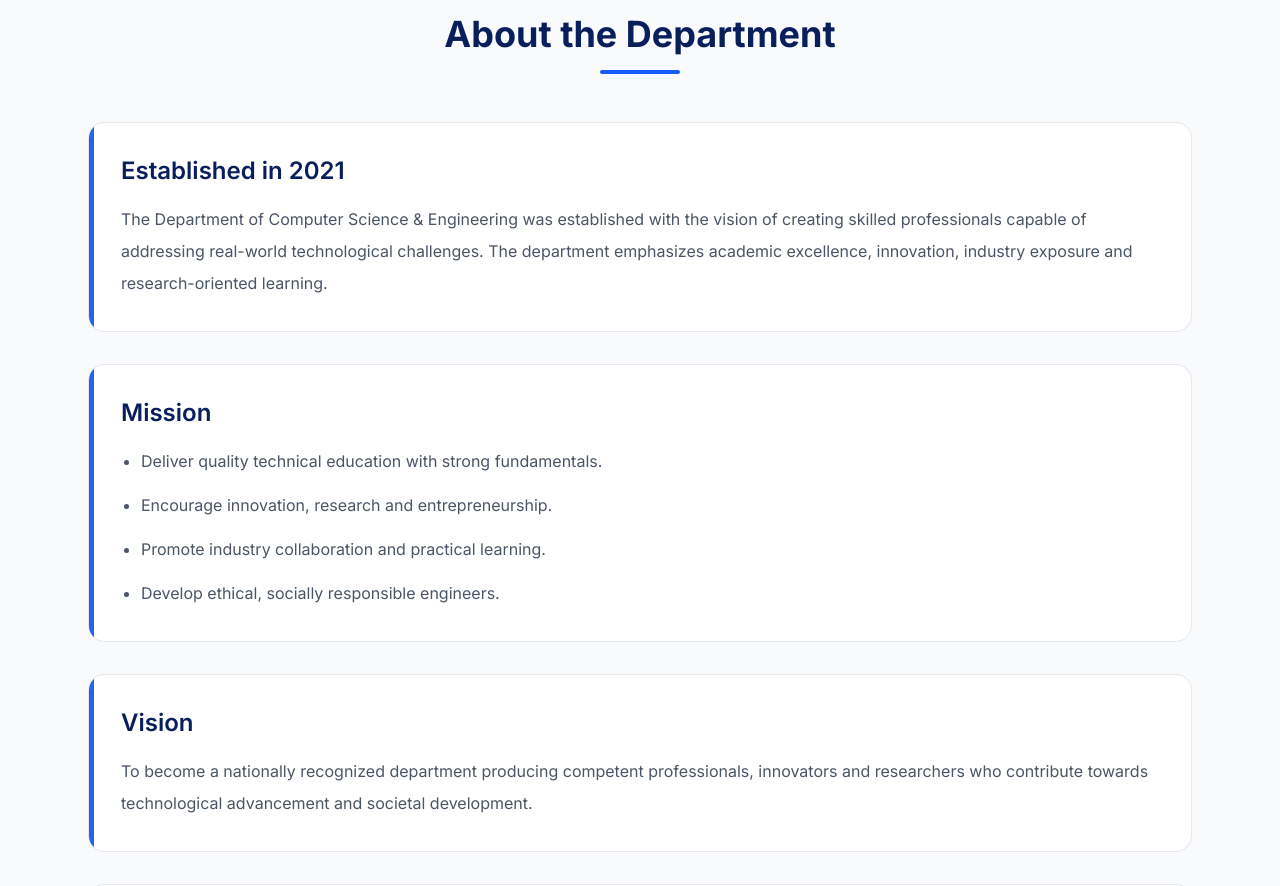
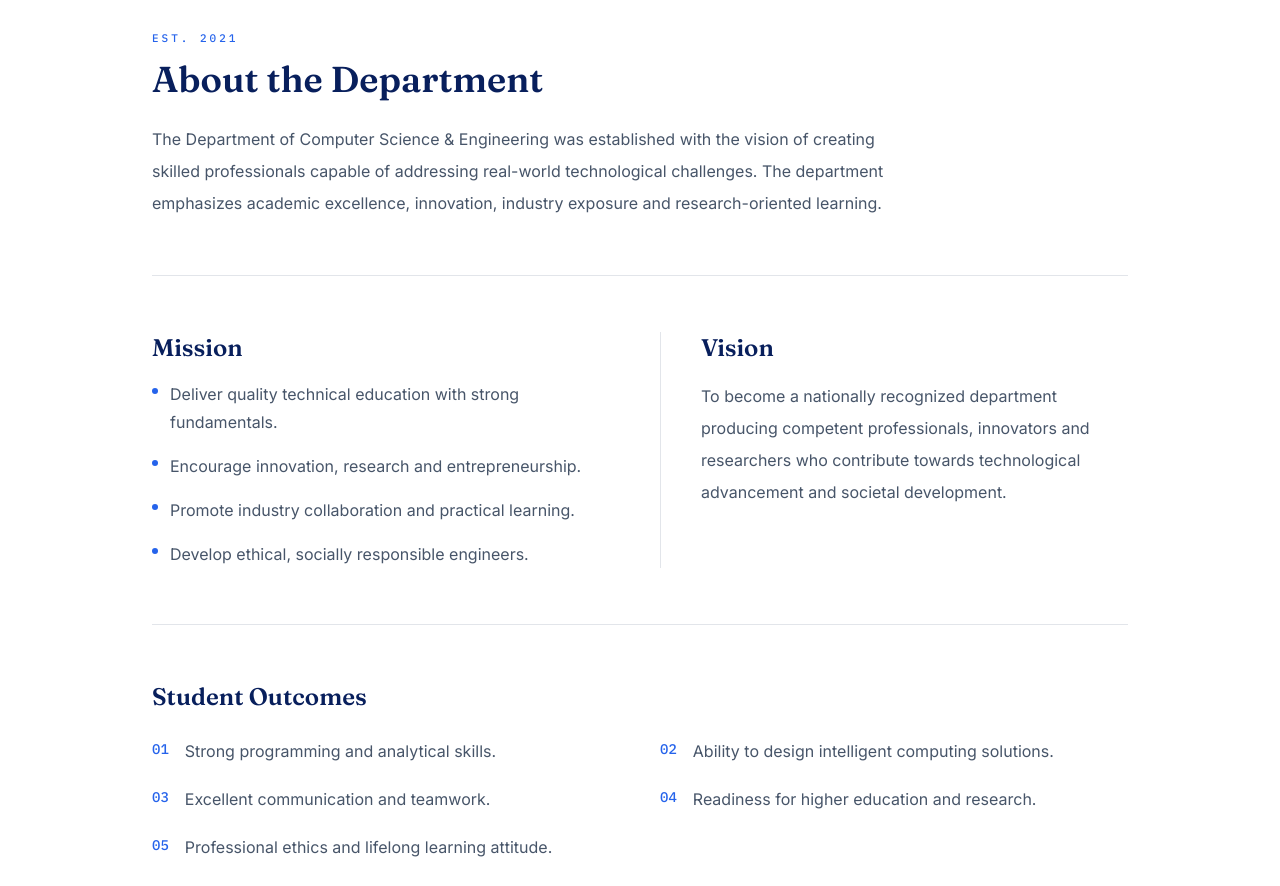
Before and after one commit to khushisoumya/iem-cst-csit-cs-nw, a React (Vite) app: page /about in a window 1280 px wide. Shown: the part 560-1446 px from the top of the page. Built offline with nearby package versions, Linux system fonts and the light colour scheme.

Commit message:
Redesign About page as two-column editorial layout

```diff
--- a/src/components/about/AboutContent.jsx
+++ b/src/components/about/AboutContent.jsx
@@ -1,74 +1,82 @@
+const mission = [
+  "Deliver quality technical education with strong fundamentals.",
+  "Encourage innovation, research and entrepreneurship.",
+  "Promote industry collaboration and practical learning.",
+  "Develop ethical, socially responsible engineers.",
+];
+
+const outcomes = [
+  "Strong programming and analytical skills.",
+  "Ability to design intelligent computing solutions.",
+  "Excellent communication and teamwork.",
+  "Readiness for higher education and research.",
+  "Professional ethics and lifelong learning attitude.",
+];
+
 function AboutContent() {
   return (
-    <section className="bg-[#f8fafc] py-16">
-      <div className="max-w-6xl mx-auto px-6">
+    <section className="bg-white py-20">
+      <div className="max-w-5xl mx-auto px-6">
+        <p className="font-mono uppercase tracking-[3px] text-[11px] text-signal mb-3">
+          Est. 2021
+        </p>
 
-        {/* Heading */}
-        <div className="text-center mb-12">
-          <h2 className="text-4xl font-bold text-[#081F5C]">
+        <h2 className="font-display text-4xl font-semibold text-ink mb-6">
           About the Department
         </h2>
 
-          <div className="w-20 h-1 bg-blue-600 mx-auto mt-4 rounded-full"></div>
-        </div>
-
-        {/* Established */}
-        <div className="group premium-card p-8 mb-8">
-          <h3 className="text-2xl font-semibold text-[#081F5C] mb-4">
-            Established in 2021
-          </h3>
-
-          <p className="text-gray-600 leading-8">
+        <p className="text-body leading-8 font-sans max-w-3xl">
           The Department of Computer Science & Engineering was established
           with the vision of creating skilled professionals capable of
           addressing real-world technological challenges. The department
           emphasizes academic excellence, innovation, industry exposure and
           research-oriented learning.
         </p>
-        </div>
 
-        {/* Mission */}
-        <div className="group premium-card p-8 mb-8">
-          <h3 className="text-2xl font-semibold text-[#081F5C] mb-4">
+        <div className="grid md:grid-cols-2 gap-10 mt-14 pt-14 border-t border-line">
+          <div>
+            <h3 className="font-display text-2xl font-semibold text-ink mb-4">
               Mission
             </h3>
-
-          <ul className="space-y-3 list-disc pl-5 leading-8 text-gray-600">
-            <li>Deliver quality technical education with strong fundamentals.</li>
-            <li>Encourage innovation, research and entrepreneurship.</li>
-            <li>Promote industry collaboration and practical learning.</li>
-            <li>Develop ethical, socially responsible engineers.</li>
+            <ul className="space-y-4 font-sans">
+              {mission.map((item) => (
+                <li key={item} className="flex gap-3 text-body leading-7">
+                  <span className="mt-2 h-1.5 w-1.5 rounded-full bg-signal flex-shrink-0" />
+                  {item}
+                </li>
+              ))}
             </ul>
           </div>
 
-        {/* Vision */}
-        <div className="group premium-card p-8 mb-8">
-          <h3 className="text-2xl font-semibold text-[#081F5C] mb-4">
+          <div className="md:border-l md:border-line md:pl-10">
+            <h3 className="font-display text-2xl font-semibold text-ink mb-4">
               Vision
             </h3>
-
-          <p className="text-gray-600 leading-8">
-            To become a nationally recognized department producing competent
-            professionals, innovators and researchers who contribute towards
-            technological advancement and societal development.
+            <p className="text-body leading-8 font-sans">
+              To become a nationally recognized department producing
+              competent professionals, innovators and researchers who
+              contribute towards technological advancement and societal
+              development.
             </p>
           </div>
+        </div>
 
-        {/* Student Outcomes */}
-        <div className="group premium-card p-8">
-          <h3 className="text-2xl font-semibold text-[#081F5C] mb-4">
+        <div className="mt-14 pt-14 border-t border-line">
+          <h3 className="font-display text-2xl font-semibold text-ink mb-6">
             Student Outcomes
           </h3>
 
-          <ul className="space-y-3 list-disc pl-5 leading-8 text-gray-600">
-            <li>Strong programming and analytical skills.</li>
-            <li>Ability to design intelligent computing solutions.</li>
-            <li>Excellent communication and teamwork.</li>
-            <li>Readiness for higher education and research.</li>
-            <li>Professional ethics and lifelong learning attitude.</li>
-          </ul>
+          <ol className="grid sm:grid-cols-2 gap-x-10 gap-y-5">
+            {outcomes.map((item, index) => (
+              <li key={item} className="flex gap-4">
+                <span className="font-mono text-signal text-sm mt-0.5">
+                  {String(index + 1).padStart(2, "0")}
+                </span>
+                <span className="text-body leading-7 font-sans">{item}</span>
+              </li>
+            ))}
+          </ol>
         </div>
-
       </div>
     </section>
   );
```
Lines whose indentation alone changed are shown as unchanged.
